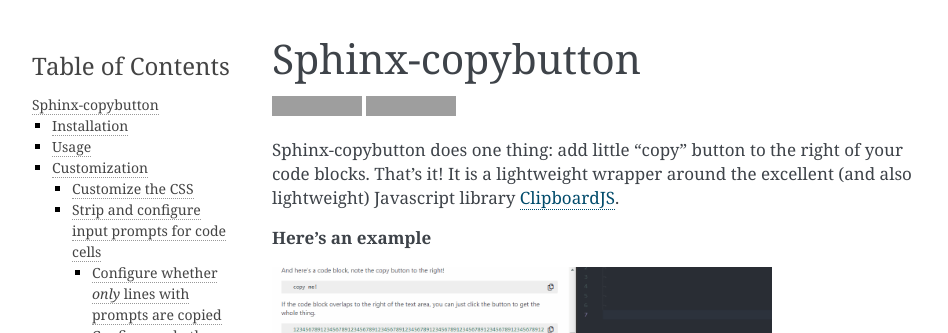
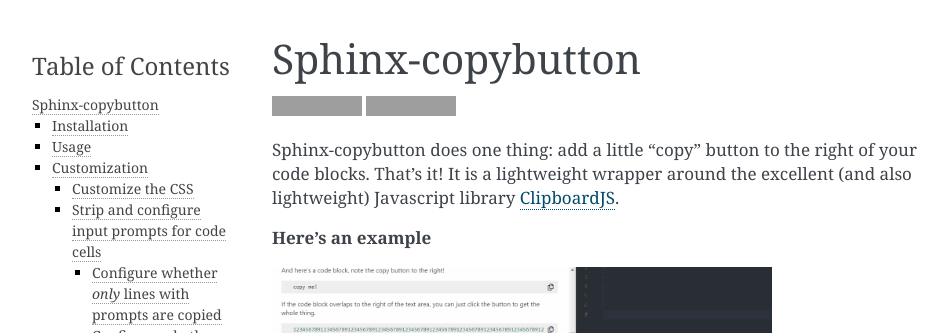
Before and after one commit to executablebooks/sphinx-copybutton, a Sphinx documentation site: the page built from doc/index.rst, in a window 1280 px wide and 900 px high, cut to the strip 0-333 px from the top of the window. Shown: the whole strip, without its empty margins (148-1096 px from the left). Built offline with Sphinx 7.4.7, drawn with Linux system fonts in a browser that asks for light colours; grey boxes are pictures that could not be loaded.

```diff
--- a/doc/index.rst
+++ b/doc/index.rst
@@ -10,7 +10,7 @@ Sphinx-copybutton
    :target: https://pypi.org/project/sphinx_copybutton
    :alt: PyPi page
 
-Sphinx-copybutton does one thing: add little "copy" button to the right
+Sphinx-copybutton does one thing: add a little "copy" button to the right
 of your code blocks. That's it! It is a lightweight wrapper around the
 excellent (and also lightweight) Javascript library
 `ClipboardJS <https://clipboardjs.com/>`_.
--- a/sphinx_copybutton/__init__.py
+++ b/sphinx_copybutton/__init__.py
@@ -1,7 +1,10 @@
 """A small sphinx extension to add "copy" buttons to code blocks."""
 import os
+from sphinx.util import logging
 
 __version__ = "0.2.11dev0"
+
+logger = logging.getLogger(__name__)
 
 def scb_static_path(app):
     static_path = os.path.abspath(os.path.join(os.path.dirname(__file__), '_static'))
@@ -16,7 +19,7 @@ def add_to_context(app, config):
     config.html_context.update({'copybutton_selector': config.copybutton_selector})
 
 def setup(app):
-    print('Adding copy buttons to code blocks...')
+    logger.verbose('Adding copy buttons to code blocks...')
     # Add our static path
     app.connect('builder-inited', scb_static_path)
 
```
